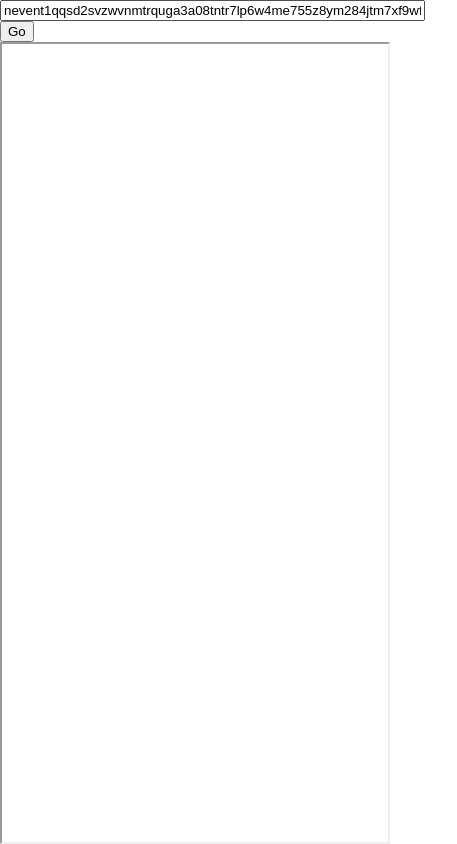
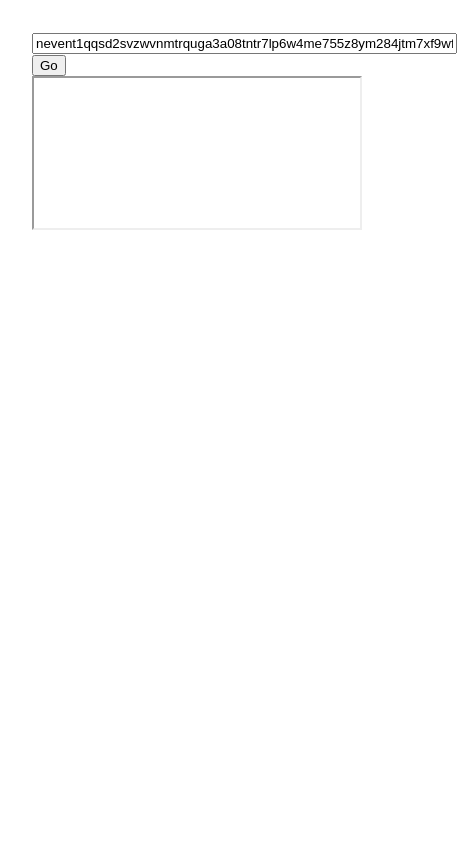
Before and after one commit to AsaiToshiya/brostr, a plain HTML site: page index.html in a window 390 px wide. Shown: the whole page, 457 px wide, since content can reach past the window. Drawn offline with Linux system fonts and the light colour scheme.

Commit message:
Update index.html
By setting the width property to 100%, we're instructing the browser to make the iframe element take up the full width of its parent element (which, in this case, is the body).
This ensures that the content inside the iframe will stretch to fill the entire width of the screen, providing a more responsive and visually appealing layout.

```diff
--- a/index.html
+++ b/index.html
@@ -2,17 +2,22 @@
 <html style="height: 100%; margin: 0; padding: 0; width: 100%">
   <head>
     <title>Brostr</title>
+     <style>
+      body {
+  font-family: -apple-system, BlinkMacSystemFont, 'Segoe UI', Roboto, Helvetica,
+    Arial, sans-serif;
+  margin: auto;
+  max-width: 38rem;
+  padding: 2rem;
+}
+
+iframe {
+  width: 100%;
+}
+     </style>
+
   </head>
-  <body
-    style="
-      display: flex;
-      flex-direction: column;
-      height: 100%;
-      margin: 0;
-      padding: 0;
-      width: 100%;
-    "
-  >
+  <body>
     <div>
       <input
         id="nip19"
```
